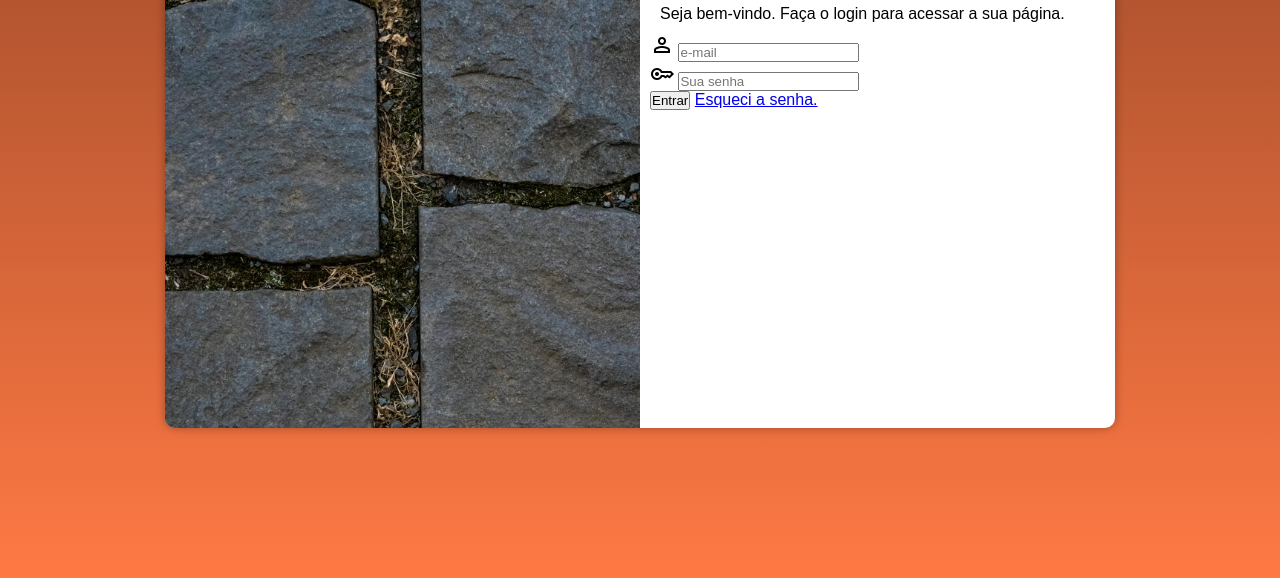
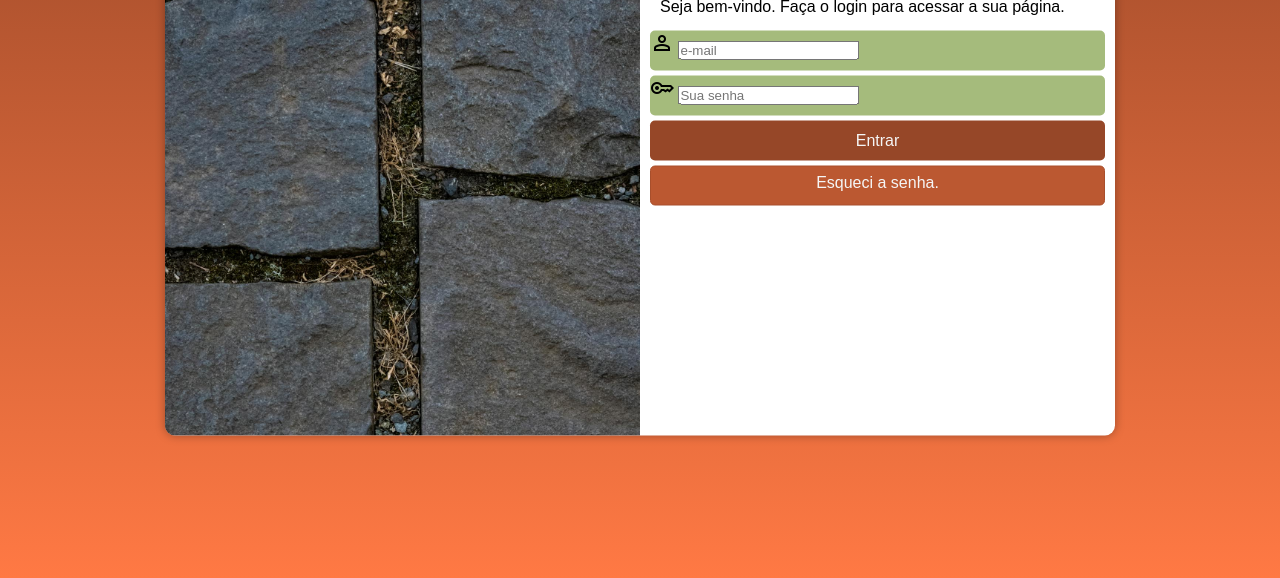
Before and after one commit to Dionizio01/projeto-login, a plain HTML site: page index.html in a window 1280 px wide. Shown: the part 222-800 px from the top of the page. Drawn offline with nearby package versions, Linux system fonts and the light colour scheme.

Commit message:
atualização css

```diff
--- a/estilos/style.css
+++ b/estilos/style.css
@@ -34,7 +34,7 @@ section#login{
 
     background-color: white;
     width: 250px;
-    height: 500px;
+    height: 515px;
     border-radius: 10px;
     box-shadow: 0px 0px 10px rgba(0, 0, 0, 0.336);
 
@@ -64,3 +64,39 @@ div#formulario > p{
     padding: 10px;
     text-align: justify;
 }
+
+p.campo {
+    background-color: rgba(89, 129, 14, 0.541);
+    display: block;
+    height: 40px;
+    margin: 5px 0px;
+    border-radius: 5px;
+}
+
+
+form > input[type=submit] {
+    display: block;
+    font-size: 1em;
+    width: 100%;
+    height: 40px;
+    margin-top: 5px;
+    background-color: #964728;
+    color: whitesmoke;
+    border-radius: 5px;
+    border: none;
+}
+
+form > a.botao {
+    display: block;
+    text-align: center;
+    font-size: 1em;
+    width: 100%;
+    height: 40px;
+    padding-top: 7px;
+    margin-top: 5px;
+    background-color: #bb5831;
+    color: whitesmoke;
+    border: 1px solid #a84f2c;
+    border-radius: 5px;
+    text-decoration: none;
+}
--- a/index.html
+++ b/index.html
@@ -27,10 +27,10 @@
                         <input type="password" name="senha" id="idsenha" placeholder="Sua senha" autocomplete="current-password" required maxlength="30" minlength="8">
                     </p>
                     <input type="submit" value="Entrar">
-                    <a href="esqueci.html">Esqueci a senha.</a>
+                    <a href="esqueci.html" class="botao">Esqueci a senha.</a>
                 </form>
             </div>
         </section>
     </main>
 </body>
-</ht
+</html>
```
